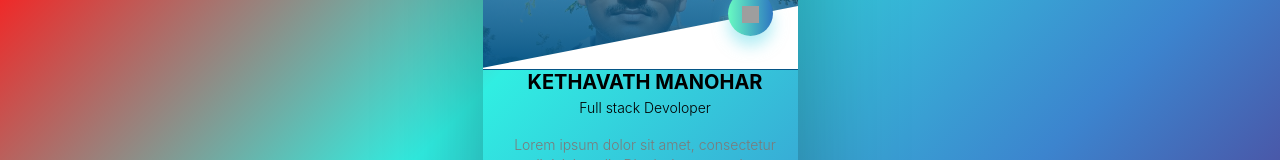
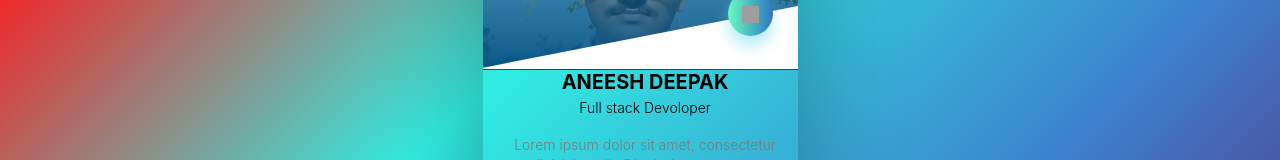
Before and after one commit to Srey123/homepage5, a plain HTML site: page index.html in a window 1280 px wide. Shown: the part 1690-1850 px from the top of the page. Drawn offline with Linux system fonts and the light colour scheme; grey boxes are pictures that could not be loaded.

Commit message:
Add files via upload

```diff
--- a/index.html
+++ b/index.html
@@ -195,7 +195,7 @@
   </div>
 
   <div class="card1-body">
-      <a href="https://srey123.github.io/My-website/"><h2 class="name">KETHAVATH MANOHAR</h2></a>
+      <a href="https://andee2prog.github.io/wedsite/"><h2 class="name">ANEESH DEEPAK</h2></a>
       <h4 class="job-title" ><span style="color:black">Full stack Devoloper</span></h4>
       <div class="bio">Lorem ipsum dolor sit amet, consectetur adipisicing elit. Dignissimos, aperiam.</div>
       <div class="social-accounts">
```
